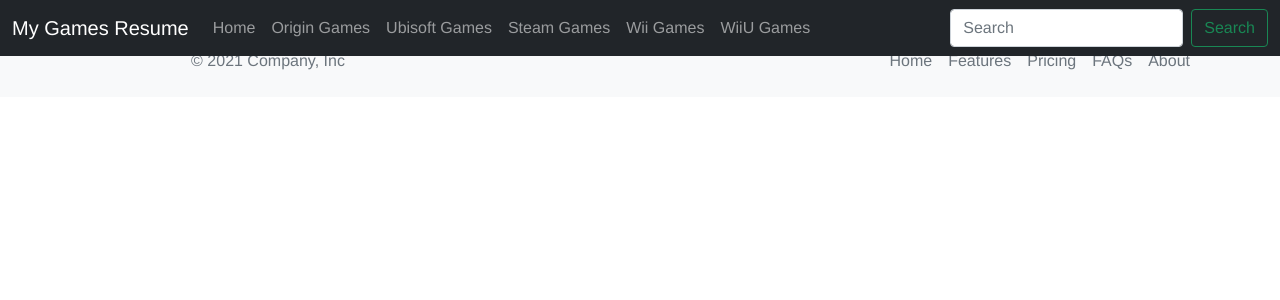
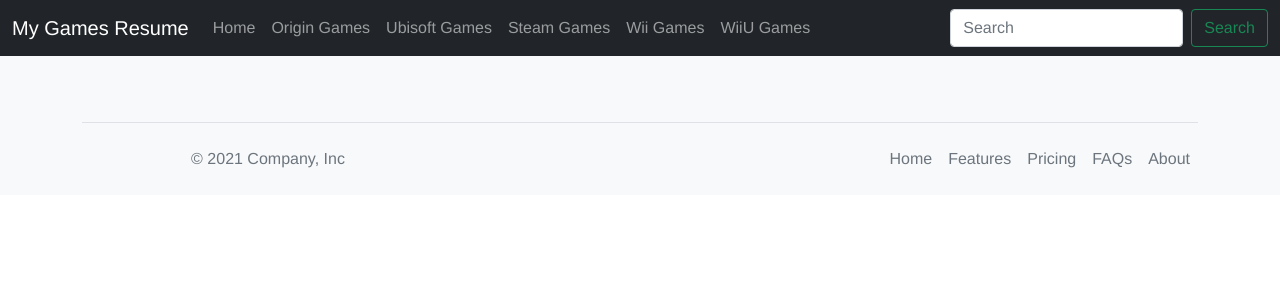
Before and after one commit to ahfeeeh/game-resume-frontend, a Vue app: page /sandbox in a window 1280 px wide. Shown: the top 300 px of the page. Built offline with nearby package versions, Linux system fonts and the light colour scheme.

Commit message:
added sandbox section

```diff
--- a/src/components/WiiUGamesTable.vue
+++ b/src/components/WiiUGamesTable.vue
@@ -33,6 +33,7 @@ import { useToast } from "vue-toastification";
 export default {
   name: 'WiiUGamesTable',
   setup() {
+    // https://github.com/Maronato/vue-toastification/tree/next
       // Get toast interface
       const toast = useToast();
 
--- a/src/router/index.js
+++ b/src/router/index.js
@@ -46,6 +46,11 @@ const routes = [
     path: '/console',
     name: 'ConsoleGames',
     component: () => import('../views/ConsoleGames.vue')
+  },
+  {
+    path: '/sandbox',
+    name: 'SandBox',
+    component: () => import('../views/SandBox.vue')
   }
 ]
 
--- /dev/null
+++ b/src/views/SandBox.vue
@@ -0,0 +1,13 @@
+<template>
+<div class="container py-4" style="margin-top:50px">
+
+</div>
+</template>
+
+<script>
+
+</script>
+
+<style scoped>
+
+</style>
```
